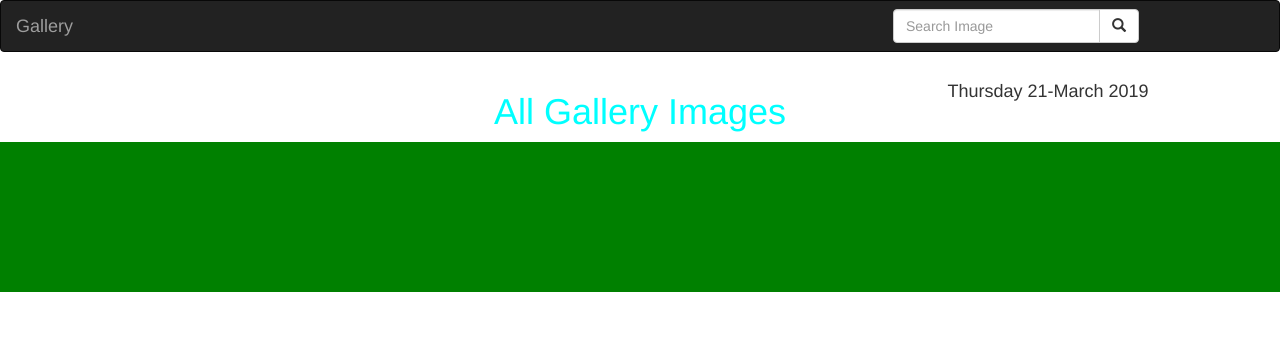
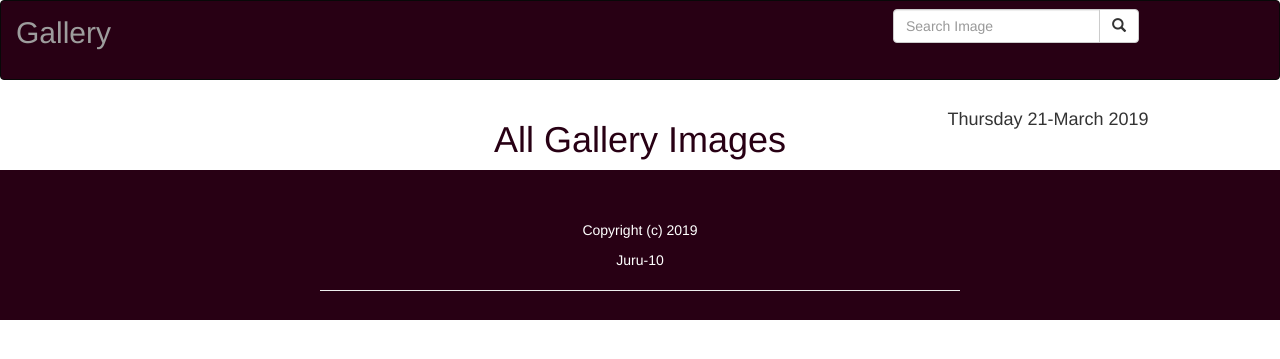
Before and after one commit to Juru-10/gallery, a Django app: page / in a window 1280 px wide. Shown: the top 359 px of the page. Run offline with Django 3.2, Linux system fonts and the light colour scheme; data that the repository does not hold is empty; some libraries are stand-ins or nearby versions.

Commit message:
deployment to heroku

```diff
--- a/image/templates/all-image/today-image.html
+++ b/image/templates/all-image/today-image.html
@@ -11,7 +11,10 @@
         <div id="img" style='float:left;margin:3%;'>
           <h2> {{ image.name }} </h2>
           <a href="{% url 'image_details' image.id %}" data-toggle="modal" data-target="#Modal"><img style="height:200px;width:300px;"src="{{image.image.url}}" class="img-responsive" alt="Image"></a>
-          <span><textarea rows="2" cols="20">{{image.image.url}}</textarea><button onclick=""></button>Copy Link</span>
+          <span>
+            <textarea rows="2" cols="25">{{image.image.url}}</textarea>
+            <button class="btn-info"onclick=""style="border-radius:5px;">Copy Link</button>
+          </span>
           <p>Posted <strong>{{image.pub_date|timesince}}</strong> ago</p>
           <p>by <strong>{{image.editor.first_name}}</strong></p>
         </div>
@@ -44,7 +47,12 @@
     </div>
   </div>
 </div>
-<footer>
+<footer style="color: white;text-align: center;background-color:rgb(40,0,20);">
+  <div class="">
 
+  </div>
+  <p style="padding-top:50px;">Copyright (c) 2019</p>
+  <p>Juru-10</p>
+  <hr style="width:50%;">
 </footer>
 {% endblock %}
--- a/image/templates/navbar.html
+++ b/image/templates/navbar.html
@@ -6,10 +6,10 @@
   <meta name="viewport" content="width=device-width, initial-scale=1">
 </head>
 <body>
-<nav class="navbar navbar-inverse">
+<nav class="navbar navbar-inverse" style="background-color:rgb(40,0,20);height:80px;">
   <div class="container-fluid">
     <div class="navbar-header">
-      <a class="navbar-brand" href="{% url 'all_images' %}">Gallery</a>
+      <a class="navbar-brand" href="{% url 'all_images' %}"><h2 style="margin:auto;">Gallery</h2></a>
     </div>
 
     <!-- Adding a search form  -->
--- a/static/css/baseimage.css
+++ b/static/css/baseimage.css
@@ -1,5 +1,5 @@
 h1{
-  color:cyan;
+  color:rgb(40,0,20);
 }
 .container{
   /* background: #f0a4f0;
@@ -35,6 +35,7 @@ img{
   padding:20px;
 }
  footer{
+   color: white;
+   text-align: center;
    height:150px;
-   background-color: green;
  }
```
